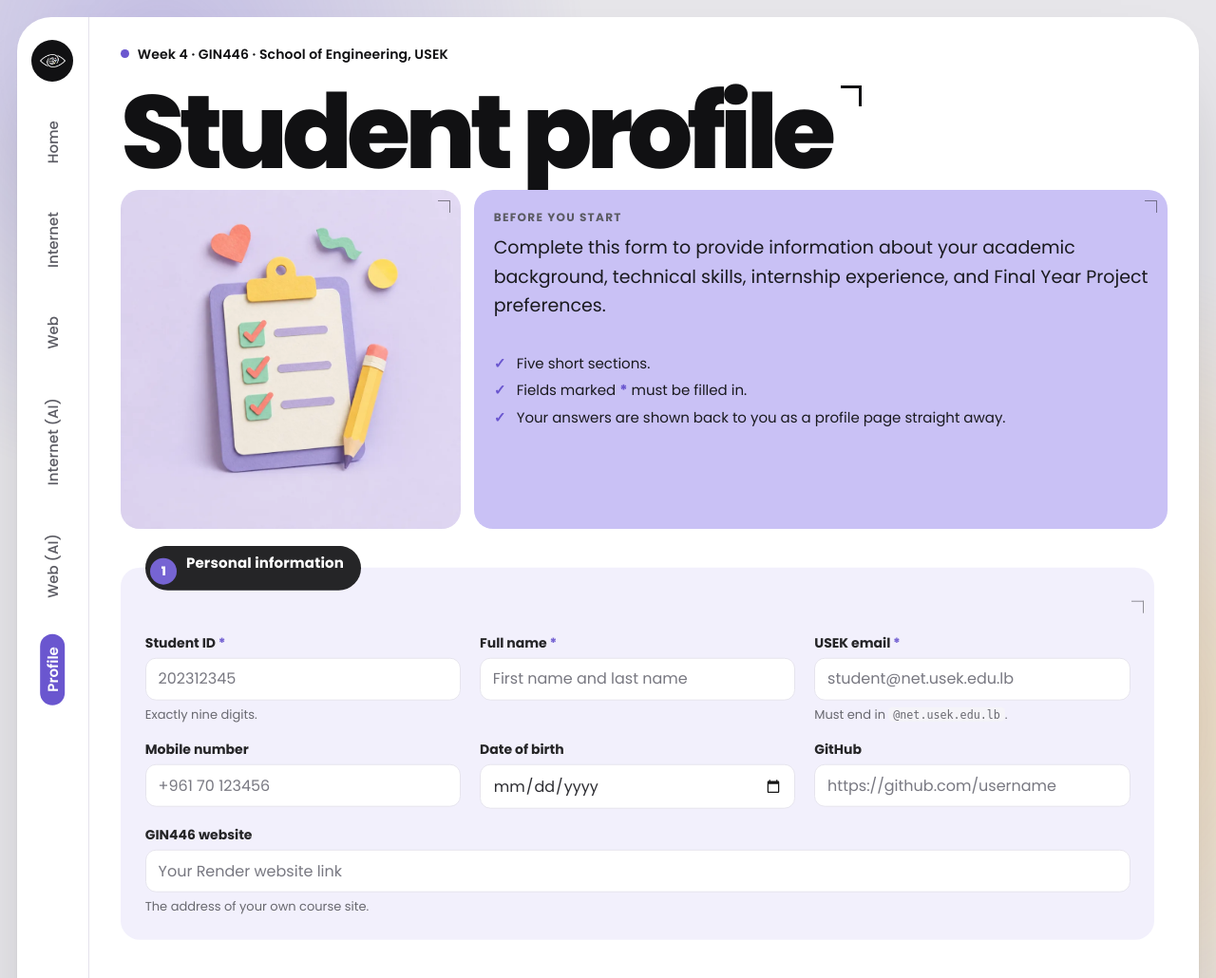
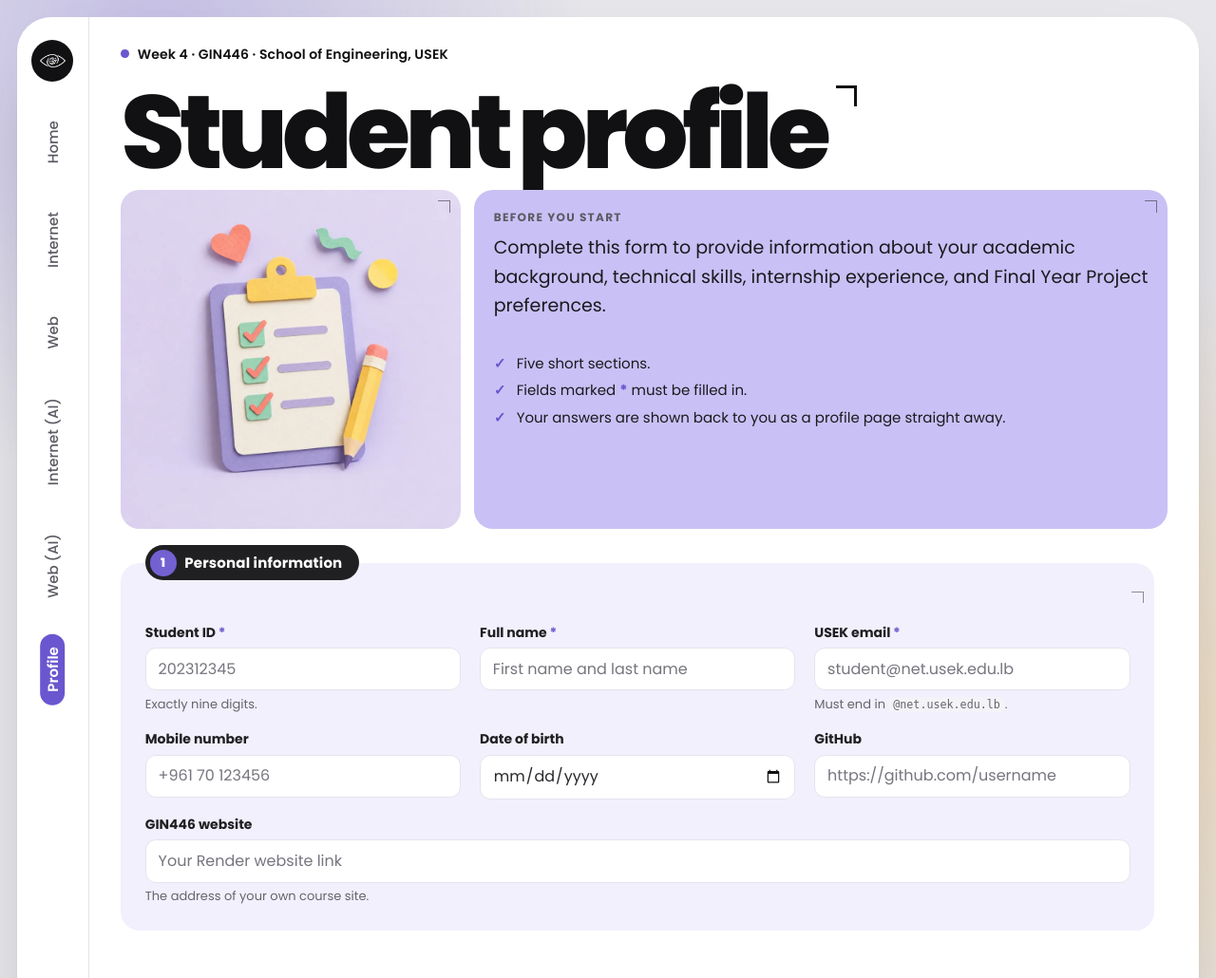
Before and after one commit to jadhaidar0/web-programming-site, a Flask app: page /submit-profile in a window 1280 px wide. Shown: the top 1030 px of the page at 95% size. Run offline with Flask 3, Linux system fonts and the light colour scheme.

Commit message:
fix: centre the section number against its title
The number circle was laid out as an inline box, so it sat on the text
baseline and hung low, which also stretched the pill to 45px. Making the
legend a flex row with align-items: center puts both on the same centre
line (measured offset now 0px at 390px and 1440px) and the pill is 38px.

Also: tightened word-spacing on the display headings, since the very
negative letter-spacing left an obvious hole between words, and stopped
the form's header tiles stretching to a 2-row height, which left a large
empty area in the lilac tile.

```diff
--- a/static/form_style.css
+++ b/static/form_style.css
@@ -97,14 +97,22 @@
 
 /* The legend is the fieldset's own heading. It is not an <h2>, so it
    does not affect the page's heading outline. */
+/* A flex row with align-items: center is what actually centres the
+   number against the title. Laying them out as inline boxes instead
+   leaves the circle sitting on the text baseline, which pushes it low
+   and stretches the pill. */
 .form-block > legend {
-  padding: 0.35rem 1.1rem 0.35rem 0.35rem;
+  display: flex;
+  align-items: center;
+  gap: 0.55rem;
+  padding: 0.3rem 1.1rem 0.3rem 0.3rem;
   border-radius: 999px;
   background: var(--ink);
   color: var(--paper);
   font-size: 0.9375rem;
   font-weight: 700;
   letter-spacing: 0.01em;
+  line-height: 1.2;
 }
 
 /* The number in the circle is drawn by CSS, not typed into the HTML, so
@@ -114,17 +122,17 @@
    counter() printed here. */
 .form-block > legend::before {
   content: counter(section);
-  display: inline-grid;
-  place-items: center;
+  display: grid;
+  place-items: center;          /* centres the digit inside the circle */
+  flex-shrink: 0;               /* keeps it a circle, never an oval */
   width: 1.75rem;
   height: 1.75rem;
-  margin-right: 0.6rem;
   border-radius: 50%;
   background: var(--lilac);
   color: var(--paper);
   font-size: 0.8125rem;
   font-weight: 800;
-  vertical-align: -0.5rem;
+  line-height: 1;
 }
 
 
--- a/static/style.css
+++ b/static/style.css
@@ -127,6 +127,9 @@ img { max-width: 100%; height: auto; }
   font-size: clamp(2.75rem, 8.5vw, 8rem);
   font-weight: 800;
   letter-spacing: -0.055em;
+  /* The letters are pulled tight, so a normal word space looks like a
+     hole between them. This pulls the gap in to match. */
+  word-spacing: -0.045em;
   line-height: 0.85;
   text-wrap: balance;
 }
--- a/templates/profile-form.html
+++ b/templates/profile-form.html
@@ -40,13 +40,13 @@
    start with a wall of boxes. .tile, .span-*, .tall-* all come from
    style.css — nothing new is invented here. #}
 <div class="bento">
-  <div class="tile tile--photo span-2 tall-2">
+  <div class="tile tile--photo span-2">
     <img src="{{ static_url('img/form-tile.webp') }}"
          alt="Paper-craft illustration: a clipboard holding a form with ticked boxes and a pencil."
          width="900" height="900" loading="eager" decoding="async">
   </div>
 
-  <div class="tile tile--soft span-4 tall-2">
+  <div class="tile tile--soft span-4">
     <p class="tile-kicker">Before you start</p>
     <p class="lead">
       Complete this form to provide information about your academic background,
```
